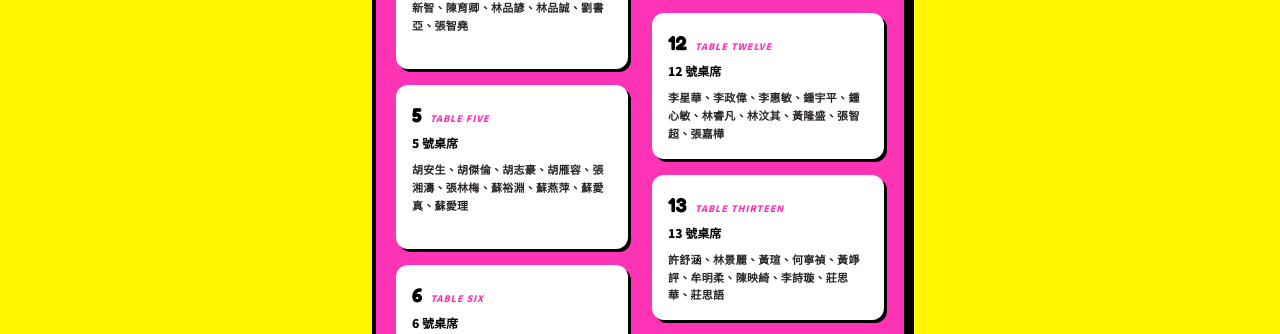
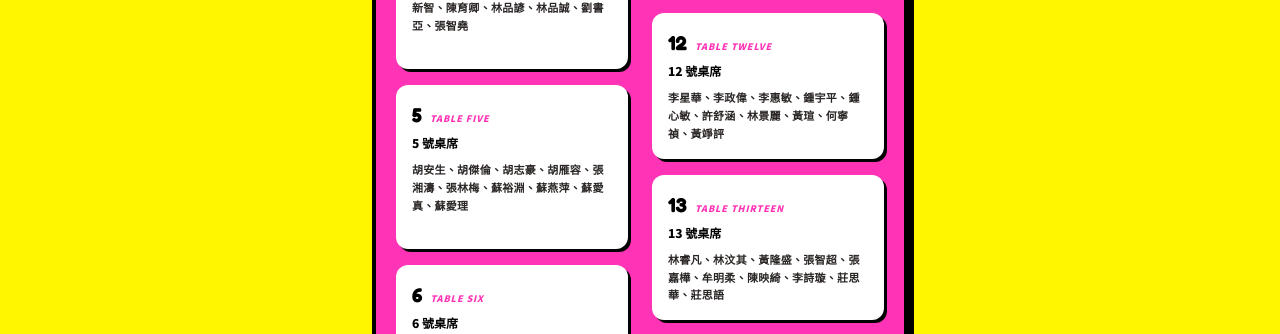
Before and after one commit to c107159101-netizen/wedding-guide, a plain HTML site: page index.html in a window 1280 px wide. Shown: the part 1932-2266 px from the top of the page. Drawn offline with nearby package versions, Linux system fonts and the light colour scheme.

Commit message:
Update index.html

```diff
--- a/index.html
+++ b/index.html
@@ -228,8 +228,8 @@
             "9": { id: "9", name: "9", english: "Table Nine", type: "guest", guests: ["Sean", "李凱琳", "施晴", "施愛", "李俊豪", "李惠子", "李言希", "李語妃", "高淑珍", "高淑美"], x: 465, y: 370, entrance: "right", guide: "由右側進場口進入後右轉，位於第二排最外側（靠近進場口方向）。" },
             "10": { id: "10", name: "10", english: "Table Ten", type: "guest", guests: ["黃聖元", "黃心惠", "楊華甸", "彭振宏", "廖子君", "張嘉成", "戴安毅", "幸秉文", "沈中華", "莊博允"], x: 590, y: 110, entrance: "right", guide: "由右側進場口進入，沿走道往舞台方向直行，位於右側第三排最靠牆席位。" },
             "11": { id: "11", name: "11", english: "Table Eleven", type: "guest", guests: ["楊綵湄", "塗綰葶", "陳姿涵", "許霈晴", "蔡汶邦", "周柄君", "吳宇賰", "吳岱融", "李霈晴", "丁元閔"], x: 590, y: 180, entrance: "right", guide: "由右側進場口直行跨過走道，位於中央走道右側的第三排。" },
-            "12": { id: "12", name: "12", english: "Table Twelve", type: "guest", guests: ["李星華", "李政偉", "李惠敏", "鍾宇平", "鍾心敏", "林睿凡", "林汶其", "黃隆盛", "張智超", "張嘉樺"], x: 590, y: 300, entrance: "right", guide: "由右側進場口進入直走，位於中央走道右側第三排（偏外側位置）。" },
-            "13": { id: "13", name: "13", english: "Table Thirteen", type: "guest", guests: ["許舒涵", "林景麗", "黃瑄", "何寧禎", "黃竫評", "牟明柔", "陳映綺", "李詩璇", "莊思華", "莊思語"], x: 590, y: 370, entrance: "right", guide: "由右側進場口進入，右手邊最靠近主要入口的第三列席次。" },
+            "12": { id: "12", name: "12", english: "Table Twelve", type: "guest", guests: ["李星華", "李政偉", "李惠敏", "鍾宇平", "鍾心敏", "許舒涵", "林景麗", "黃瑄", "何寧禎", "黃竫評"], x: 590, y: 300, entrance: "right", guide: "由右側進場口進入直走，位於中央走道右側第三排（偏外側位置）。" },
+            "13": { id: "13", name: "13", english: "Table Thirteen", type: "guest", guests: ["林睿凡", "林汶其", "黃隆盛", "張智超", "張嘉樺", "牟明柔", "陳映綺", "李詩璇", "莊思華", "莊思語"], x: 590, y: 370, entrance: "right", guide: "由右側進場口進入，右手邊最靠近主要入口的第三列席次。" },
             "14": { id: "14", name: "14", english: "Table Fourteen", type: "guest", guests: ["鄒文中", "鄒淑惠", "林文宇", "林茜晨", "何友彰", "莊榮國", "莊春妹", "林金文", "林保暻"], x: 715, y: 110, entrance: "right", guide: "由右側進場口進入直走到底，最靠近舞台與右側外端牆面交界的第四排位置。" },
             "15": { id: "15", name: "15", english: "Table Fifteen (Backup)", type: "backup", guests: [], x: 715, y: 180, entrance: "right", guide: "位於右側進場口直走第四排靠牆席位（此桌目前安排為預備桌）。" }
         };
```
